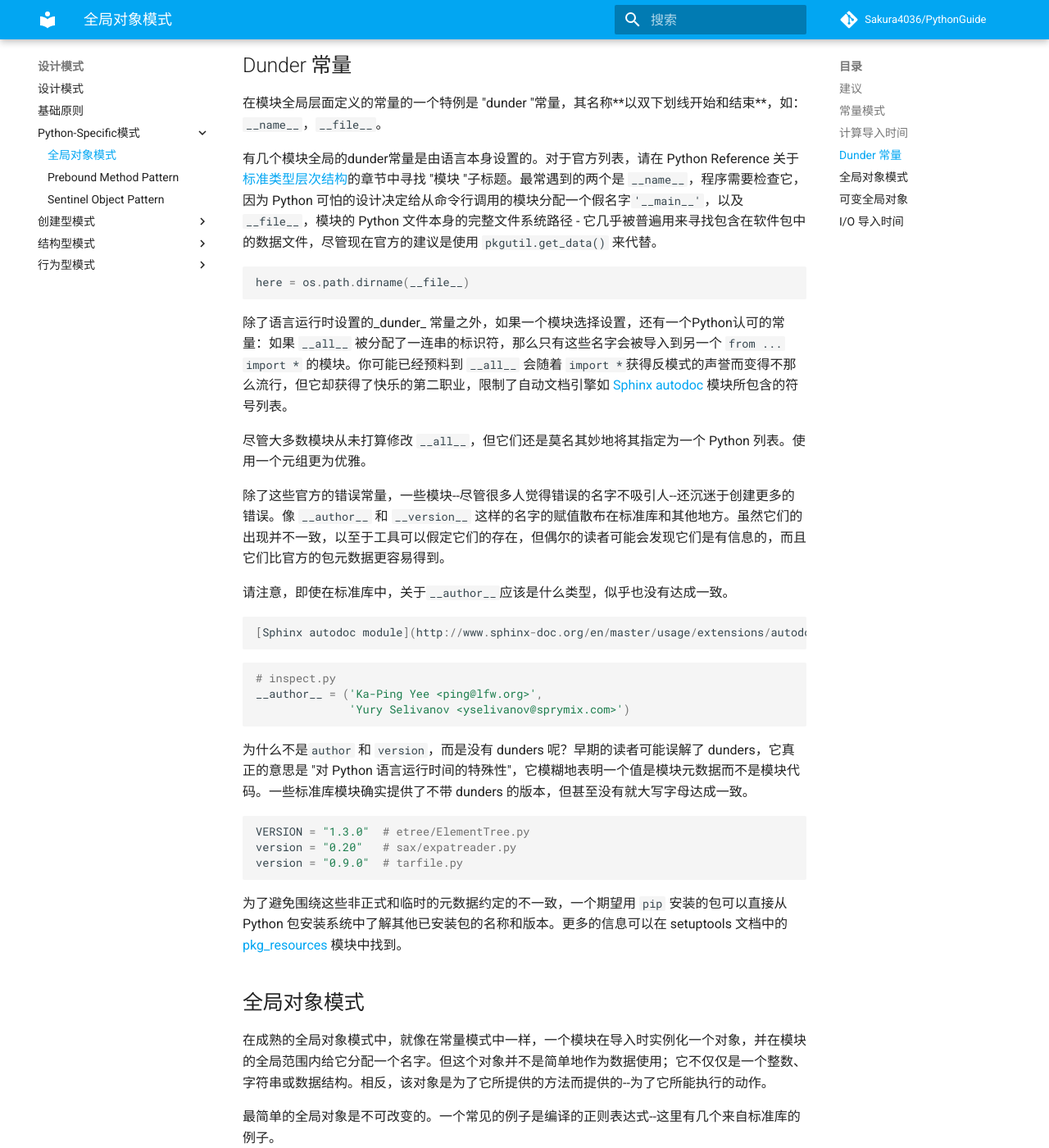
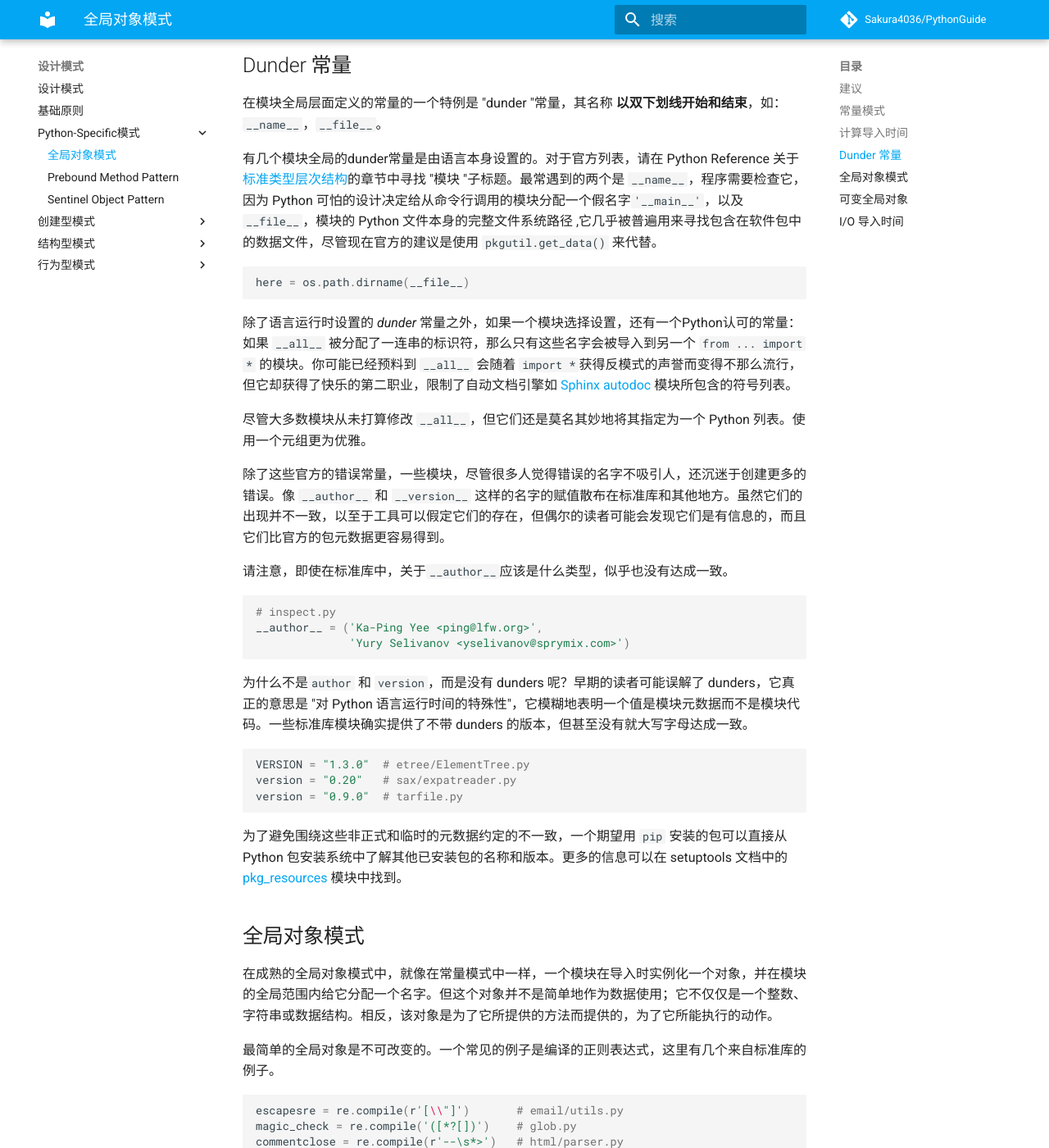
Before and after one commit to Sakura4036/PythonGuide, an MkDocs documentation site: the page built from docs/patterns/gang of four/python-specific patterns/global object.md, in a window 1280 px wide and 1400 px high, scrolled down 3626 px. Shown: the whole window at 82% size. Built offline with MkDocs 1.6.1 and Material for MkDocs 9.7.7, drawn with Linux system fonts in a browser that asks for light colours; comment, search, counter and statistics services are not loaded; some of the changed text lies outside the part shown.

Commit message:
fix global object pattern.md 404 error

````diff
--- a/docs/patterns/gang of four/python-specific patterns/global object.md
+++ b/docs/patterns/gang of four/python-specific patterns/global object.md
@@ -120,29 +120,26 @@
 FunctionType = type(_f)
 ```
 
-一方面，这使得 `types` 模块看起来几乎是多余的--你总是可以用同样的技巧来发现 `FunctionType`。但另一方面，从 `types` 中导入它让常量模式的两个主要优点都得到了体现：代码变得更易读，因为 `FunctionType` 在任何地方都有相同的名字，而且更有效率，因为无论一个大系统中有多少模块可能使用它，常量都只需要计算一次。
+一方面，这使得 `types` 模块看起来几乎是多余的，你总是可以用同样的技巧来发现 `FunctionType`。但另一方面，从 `types` 中导入它让常量模式的两个主要优点都得到了体现：代码变得更易读，因为 `FunctionType` 在任何地方都有相同的名字，而且更有效率，因为无论一个大系统中有多少模块可能使用它，常量都只需要计算一次。
 
 ## Dunder 常量
 
-在模块全局层面定义的常量的一个特例是 "dunder "常量，其名称**以双下划线开始和结束**，如：`__name__`，`__file__`。
+在模块全局层面定义的常量的一个特例是 "dunder "常量，其名称 **以双下划线开始和结束**，如：`__name__`，`__file__`。
 
-有几个模块全局的dunder常量是由语言本身设置的。对于官方列表，请在 Python Reference 关于[标准类型层次结构](https://docs.python.org/3/reference/datamodel.html#the-standard-type-hierarchy)的章节中寻找 "模块 "子标题。最常遇到的两个是 `__name__`，程序需要检查它，因为 Python 可怕的设计决定给从命令行调用的模块分配一个假名字` '__main__'`，以及 `__file__`，模块的 Python 文件本身的完整文件系统路径 - 它几乎被普遍用来寻找包含在软件包中的数据文件，尽管现在官方的建议是使用 `pkgutil.get_data()` 来代替。
+有几个模块全局的dunder常量是由语言本身设置的。对于官方列表，请在 Python Reference 关于[标准类型层次结构](https://docs.python.org/3/reference/datamodel.html#the-standard-type-hierarchy)的章节中寻找 "模块 "子标题。最常遇到的两个是 `__name__`，程序需要检查它，因为 Python 可怕的设计决定给从命令行调用的模块分配一个假名字` '__main__'`，以及 `__file__`，模块的 Python 文件本身的完整文件系统路径 ,它几乎被普遍用来寻找包含在软件包中的数据文件，尽管现在官方的建议是使用 `pkgutil.get_data()` 来代替。
 
 ```python
 here = os.path.dirname(__file__)
 ```
 
-除了语言运行时设置的_dunder_ 常量之外，如果一个模块选择设置，还有一个Python认可的常量：如果 `__all__` 被分配了一连串的标识符，那么只有这些名字会被导入到另一个 `from ... import *` 的模块。你可能已经预料到 `__all__` 会随着 `import * `获得反模式的声誉而变得不那么流行，但它却获得了快乐的第二职业，限制了自动文档引擎如 [Sphinx autodoc ](http://www.sphinx-doc.org/en/master/usage/extensions/autodoc.html)模块所包含的符号列表。
+除了语言运行时设置的 _dunder_ 常量之外，如果一个模块选择设置，还有一个Python认可的常量：如果 `__all__` 被分配了一连串的标识符，那么只有这些名字会被导入到另一个 `from ... import *` 的模块。你可能已经预料到 `__all__` 会随着 `import * `获得反模式的声誉而变得不那么流行，但它却获得了快乐的第二职业，限制了自动文档引擎如 [Sphinx autodoc ](http://www.sphinx-doc.org/en/master/usage/extensions/autodoc.html)模块所包含的符号列表。
 
 尽管大多数模块从未打算修改 `__all__`，但它们还是莫名其妙地将其指定为一个 Python 列表。使用一个元组更为优雅。
 
-除了这些官方的错误常量，一些模块--尽管很多人觉得错误的名字不吸引人--还沉迷于创建更多的错误。像 `__author__` 和 `__version__` 这样的名字的赋值散布在标准库和其他地方。虽然它们的出现并不一致，以至于工具可以假定它们的存在，但偶尔的读者可能会发现它们是有信息的，而且它们比官方的包元数据更容易得到。
+除了这些官方的错误常量，一些模块，尽管很多人觉得错误的名字不吸引人，还沉迷于创建更多的错误。像 `__author__` 和 `__version__` 这样的名字的赋值散布在标准库和其他地方。虽然它们的出现并不一致，以至于工具可以假定它们的存在，但偶尔的读者可能会发现它们是有信息的，而且它们比官方的包元数据更容易得到。
 
 请注意，即使在标准库中，关于`__author__`应该是什么类型，似乎也没有达成一致。
 
-```python
-[Sphinx autodoc module](http://www.sphinx-doc.org/en/master/usage/extensions/autodoc.html)
-```
 ```python
 # inspect.py
 __author__ = ('Ka-Ping Yee <ping@lfw.org>',
@@ -159,9 +156,9 @@
 
 ## 全局对象模式
 
-在成熟的全局对象模式中，就像在常量模式中一样，一个模块在导入时实例化一个对象，并在模块的全局范围内给它分配一个名字。但这个对象并不是简单地作为数据使用；它不仅仅是一个整数、字符串或数据结构。相反，该对象是为了它所提供的方法而提供的--为了它所能执行的动作。
+在成熟的全局对象模式中，就像在常量模式中一样，一个模块在导入时实例化一个对象，并在模块的全局范围内给它分配一个名字。但这个对象并不是简单地作为数据使用；它不仅仅是一个整数、字符串或数据结构。相反，该对象是为了它所提供的方法而提供的，为了它所能执行的动作。
 
-最简单的全局对象是不可改变的。一个常见的例子是编译的正则表达式--这里有几个来自标准库的例子。
+最简单的全局对象是不可改变的。一个常见的例子是编译的正则表达式，这里有几个来自标准库的例子。
 
 ```python
 escapesre = re.compile(r'[\\"]')       # email/utils.py
@@ -183,7 +180,7 @@
 
 但是，全局对象是可变的，怎么办？
 
-当它们包裹着系统资源时，是最容易被证明的，因为这些资源从本质上来说也是操作系统进程的全局资源。标准库中的一个例子是 `environ` 对象，它给你的 Python 程序提供了 "environment"--提供你的时区、终端类型等的文本键和值--它是从你的 Python 程序的父进程中传递过来的。
+当它们包裹着系统资源时，是最容易被证明的，因为这些资源从本质上来说也是操作系统进程的全局资源。标准库中的一个例子是 `environ` 对象，它给你的 Python 程序提供了 "environment"--提供你的时区、终端类型等的文本键和值，它是从你的 Python 程序的父进程中传递过来的。
 
 现在，你的程序是否真的应该在运行时向它的环境中写入新的值，这一点是可以争论的。如果你正在启动一个需要调整环境变量的 `subprocess`，子进程例程会提供一个 `env` 参数。但是如果代码确实需要操作这个全局资源，那么由一个相应的全局 Python 对象来调解这种访问是合理的。
 
````
Also changed, not shown: other parts of docs/patterns/gang of four/python-specific patterns/global object.md (+2 -2 lines).
